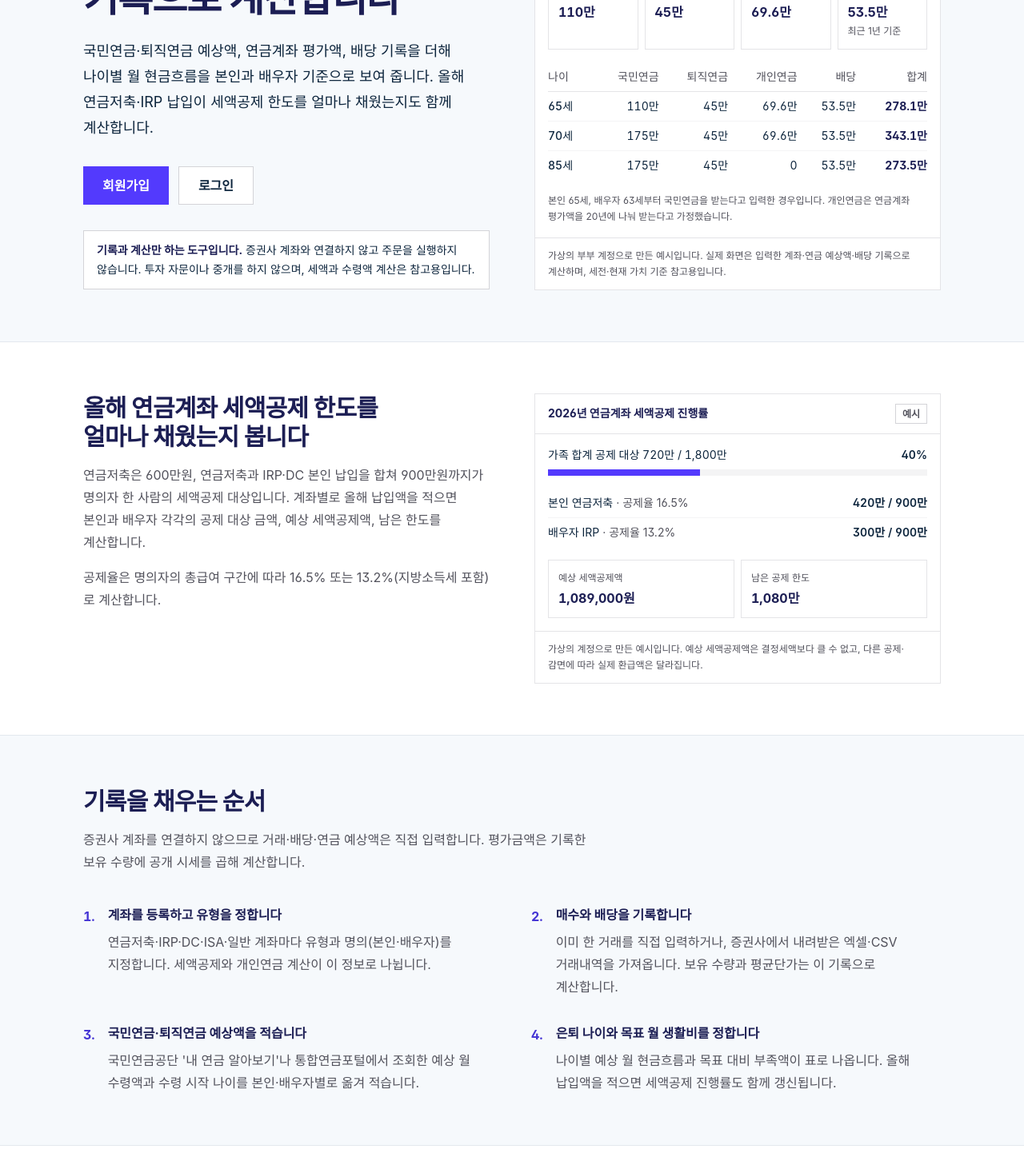
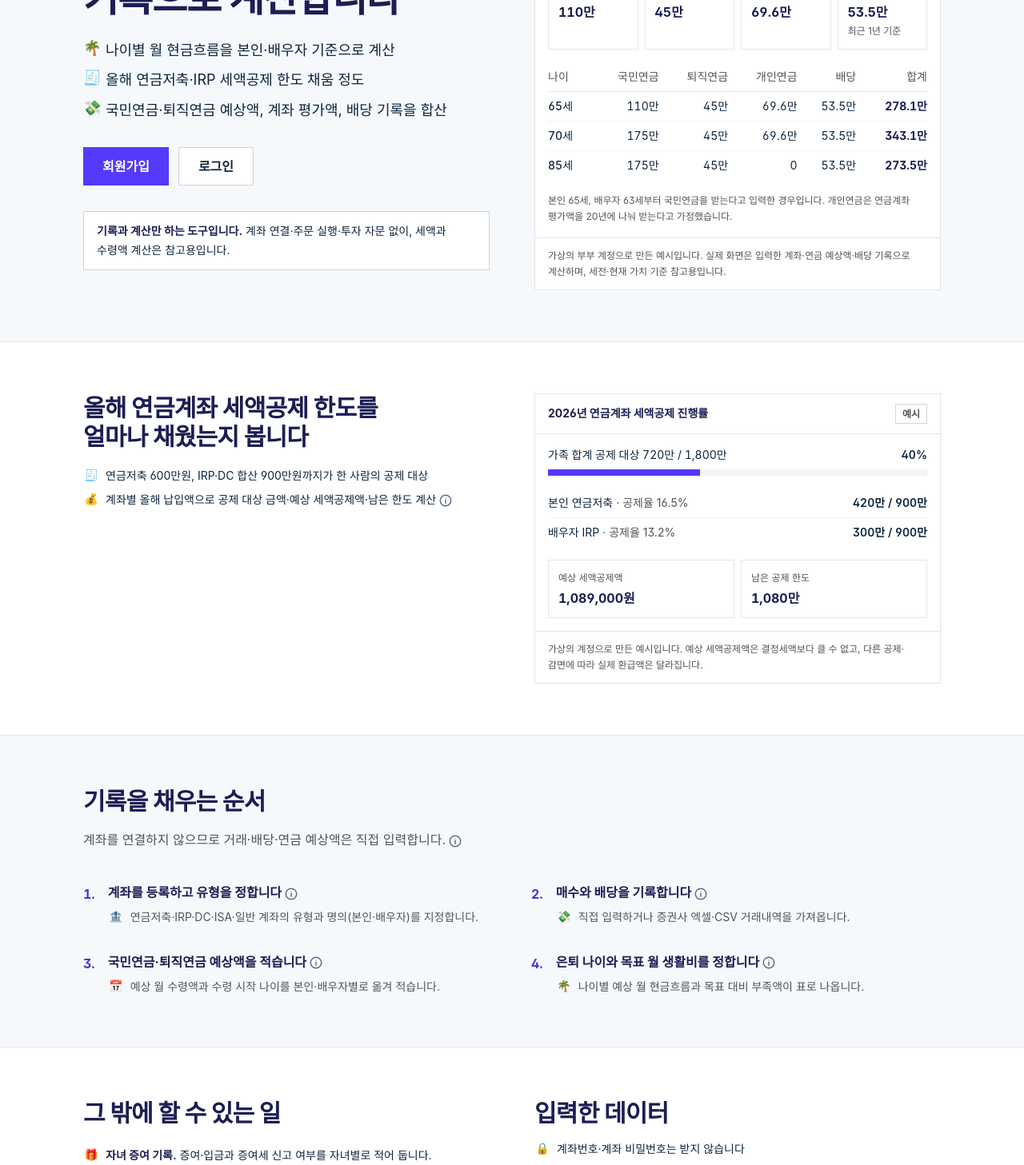
Before and after one commit to minhanee-art/economic-freedom, a Next.js app: page / in a window 1280 px wide. Shown: the part 280-1737 px from the top of the page at 80% size. Built offline with nearby package versions, Linux system fonts and the light colour scheme; a web font is replaced by a local one.

Commit message:
feat: 랜딩 소개 문단을 이모지 줄과 말풍선 안내로 정리

```diff
--- a/src/app/page.tsx
+++ b/src/app/page.tsx
@@ -1,5 +1,6 @@
 import Link from "next/link";
 import { SiteFooter, SiteHeader } from "@/components/guide/public-site";
+import { EmojiLine, EmojiList, InfoTip } from "@/components/ui/info-tip";
 
 // 랜딩. 이 제품이 실제로 계산해 보여 주는 두 화면(연금 설계의 '은퇴 목표와 예상 월 현금흐름',
 // '연금계좌 세액공제 진행률')을 같은 구조로 본뜬 예시를 보여 준다.
@@ -139,20 +140,28 @@ function ContributionExample() {
 
 const steps = [
   {
+    emoji: "🏦",
     title: "계좌를 등록하고 유형을 정합니다",
-    body: "연금저축·IRP·DC·ISA·일반 계좌마다 유형과 명의(본인·배우자)를 지정합니다. 세액공제와 개인연금 계산이 이 정보로 나뉩니다.",
+    body: "연금저축·IRP·DC·ISA·일반 계좌의 유형과 명의(본인·배우자)를 지정합니다.",
+    tip: "세액공제와 개인연금 계산이 이 정보로 나뉩니다.",
   },
   {
+    emoji: "💸",
     title: "매수와 배당을 기록합니다",
-    body: "이미 한 거래를 직접 입력하거나, 증권사에서 내려받은 엑셀·CSV 거래내역을 가져옵니다. 보유 수량과 평균단가는 이 기록으로 계산합니다.",
+    body: "직접 입력하거나 증권사 엑셀·CSV 거래내역을 가져옵니다.",
+    tip: "보유 수량과 평균단가는 이 기록으로 계산합니다.",
   },
   {
+    emoji: "📅",
     title: "국민연금·퇴직연금 예상액을 적습니다",
-    body: "국민연금공단 '내 연금 알아보기'나 통합연금포털에서 조회한 예상 월 수령액과 수령 시작 나이를 본인·배우자별로 옮겨 적습니다.",
+    body: "예상 월 수령액과 수령 시작 나이를 본인·배우자별로 옮겨 적습니다.",
+    tip: "국민연금공단 '내 연금 알아보기'나 통합연금포털에서 조회할 수 있습니다.",
   },
   {
+    emoji: "🌴",
     title: "은퇴 나이와 목표 월 생활비를 정합니다",
-    body: "나이별 예상 월 현금흐름과 목표 대비 부족액이 표로 나옵니다. 올해 납입액을 적으면 세액공제 진행률도 함께 갱신됩니다.",
+    body: "나이별 예상 월 현금흐름과 목표 대비 부족액이 표로 나옵니다.",
+    tip: "올해 납입액을 적으면 세액공제 진행률도 함께 갱신됩니다.",
   },
 ];
 
@@ -167,9 +176,13 @@ export default function Home() {
             <h1 className="text-3xl font-bold leading-tight tracking-tight text-dark-header text-balance break-keep dark:text-white sm:text-4xl lg:text-5xl">
               은퇴하면 매달 얼마가 들어올지, 직접 남긴 기록으로 계산합니다
             </h1>
-            <p className="mt-5 max-w-prose text-lg leading-8 text-ink break-keep dark:text-zinc-300">
-              국민연금·퇴직연금 예상액, 연금계좌 평가액, 배당 기록을 더해 나이별 월 현금흐름을 본인과 배우자 기준으로 보여 줍니다. 올해 연금저축·IRP 납입이 세액공제 한도를 얼마나 채웠는지도 함께 계산합니다.
-            </p>
+            <EmojiList className="mt-5 max-w-prose text-base sm:text-lg">
+              <EmojiLine emoji="🌴">나이별 월 현금흐름을 본인·배우자 기준으로 계산</EmojiLine>
+              <EmojiLine emoji="🧾">올해 연금저축·IRP 세액공제 한도 채움 정도</EmojiLine>
+              <EmojiLine emoji="💸">
+                국민연금·퇴직연금 예상액, 계좌 평가액, 배당 기록을 합산
+              </EmojiLine>
+            </EmojiList>
             <div className="mt-8 flex flex-col gap-3 sm:flex-row">
               <Link href="/signup" className={primaryButton}>
                 회원가입
@@ -181,7 +194,7 @@ export default function Home() {
             <div className="mt-8 max-w-prose border border-zinc-300 bg-white px-4 py-3 text-sm leading-6 text-ink break-keep dark:border-zinc-700 dark:bg-zinc-900 dark:text-zinc-300">
               <p>
                 <strong className="font-bold text-dark-header dark:text-white">기록과 계산만 하는 도구입니다.</strong>{" "}
-                증권사 계좌와 연결하지 않고 주문을 실행하지 않습니다. 투자 자문이나 중개를 하지 않으며, 세액과 수령액 계산은 참고용입니다.
+                계좌 연결·주문 실행·투자 자문 없이, 세액과 수령액 계산은 참고용입니다.
               </p>
             </div>
           </div>
@@ -194,12 +207,17 @@ export default function Home() {
               <h2 id="tax-credit" className={h2}>
                 올해 연금계좌 세액공제 한도를 얼마나 채웠는지 봅니다
               </h2>
-              <p className={lead}>
-                연금저축은 600만원, 연금저축과 IRP·DC 본인 납입을 합쳐 900만원까지가 명의자 한 사람의 세액공제 대상입니다. 계좌별로 올해 납입액을 적으면 본인과 배우자 각각의 공제 대상 금액, 예상 세액공제액, 남은 한도를 계산합니다.
-              </p>
-              <p className={lead}>
-                공제율은 명의자의 총급여 구간에 따라 16.5% 또는 13.2%(지방소득세 포함)로 계산합니다.
-              </p>
+              <EmojiList className="mt-5 text-base">
+                <EmojiLine emoji="🧾">
+                  연금저축 600만원, IRP·DC 합산 900만원까지가 한 사람의 공제 대상
+                </EmojiLine>
+                <EmojiLine emoji="💰">
+                  계좌별 올해 납입액으로 공제 대상 금액·예상 세액공제액·남은 한도 계산
+                  <InfoTip label="공제율 설명" align="start">
+                    공제율은 명의자의 총급여 구간에 따라 16.5% 또는 13.2%(지방소득세 포함)로 계산합니다.
+                  </InfoTip>
+                </EmojiLine>
+              </EmojiList>
             </div>
             <ContributionExample />
           </div>
@@ -211,7 +229,10 @@ export default function Home() {
               기록을 채우는 순서
             </h2>
             <p className={`${lead} max-w-prose`}>
-              증권사 계좌를 연결하지 않으므로 거래·배당·연금 예상액은 직접 입력합니다. 평가금액은 기록한 보유 수량에 공개 시세를 곱해 계산합니다.
+              계좌를 연결하지 않으므로 거래·배당·연금 예상액은 직접 입력합니다.
+              <InfoTip label="평가금액 계산 설명" align="start">
+                평가금액은 기록한 보유 수량에 공개 시세를 곱해 계산합니다.
+              </InfoTip>
             </p>
             <ol className="mt-10 grid grid-cols-1 gap-x-12 gap-y-8 md:grid-cols-2">
               {steps.map((step, index) => (
@@ -219,9 +240,16 @@ export default function Home() {
                   <span aria-hidden="true" className="mt-0.5 shrink-0 text-base font-bold text-indigo-600 tabular-nums dark:text-indigo-300">
                     {index + 1}.
                   </span>
-                  <div>
-                    <h3 className="text-base font-bold text-dark-header break-keep dark:text-white">{step.title}</h3>
-                    <p className="mt-2 text-base leading-7 text-zinc-600 break-keep dark:text-zinc-400">{step.body}</p>
+                  <div className="min-w-0">
+                    <h3 className="text-base font-bold text-dark-header break-keep dark:text-white">
+                      {step.title}
+                      <InfoTip label={`${step.title} 설명`} align="start">
+                        {step.tip}
+                      </InfoTip>
+                    </h3>
+                    <EmojiList className="mt-2 text-base text-zinc-600 dark:text-zinc-400">
+                      <EmojiLine emoji={step.emoji}>{step.body}</EmojiLine>
+                    </EmojiList>
                   </div>
                 </li>
               ))}
@@ -235,23 +263,24 @@ export default function Home() {
               <h2 id="more" className={h2}>
                 그 밖에 할 수 있는 일
               </h2>
-              <ul className="mt-6 space-y-5 text-base leading-7 text-ink break-keep dark:text-zinc-300">
-                <li>
-                  <strong className="font-bold text-dark-header dark:text-white">자녀 증여 기록.</strong> 자녀별 증여·입금 기록과 증여세 신고 여부를 적어 둘 수 있습니다.
-                </li>
-                <li>
-                  <strong className="font-bold text-dark-header dark:text-white">텔레그램 리포트.</strong> 계좌의 평가금액·손익·기간별 수익률을 내 텔레그램 채팅으로 보낼 수 있습니다.{" "}
+              <EmojiList className="mt-6 space-y-5 text-base break-keep dark:text-zinc-300">
+                <EmojiLine emoji="🎁">
+                  <strong className="font-bold text-dark-header dark:text-white">자녀 증여 기록.</strong> 증여·입금과 증여세 신고 여부를 자녀별로 적어 둡니다.
+                </EmojiLine>
+                <EmojiLine emoji="🔔">
+                  <strong className="font-bold text-dark-header dark:text-white">텔레그램 리포트.</strong> 평가금액·손익·기간별 수익률을 내 텔레그램 채팅으로 받습니다.{" "}
                   <Link href="/guide/telegram" className="font-semibold text-indigo-600 underline underline-offset-4 dark:text-indigo-300">
                     연결 방법
                   </Link>
-                </li>
-              </ul>
+                </EmojiLine>
+              </EmojiList>
             </div>
             <div>
               <h2 className={h2}>입력한 데이터</h2>
-              <p className={lead}>
-                계좌번호나 계좌 비밀번호는 받지 않습니다. 계정을 삭제하면 입력한 기록이 함께 지워집니다.
-              </p>
+              <EmojiList className="mt-4 text-base">
+                <EmojiLine emoji="🔒">계좌번호·계좌 비밀번호는 받지 않습니다</EmojiLine>
+                <EmojiLine emoji="🗑️">계정을 삭제하면 입력한 기록이 함께 지워집니다</EmojiLine>
+              </EmojiList>
               <p className="mt-4 flex flex-wrap gap-x-5 text-base">
                 <Link href="/privacy" className="inline-flex min-h-11 items-center font-semibold text-indigo-600 underline underline-offset-4 dark:text-indigo-300">
                   개인정보처리방침
```
